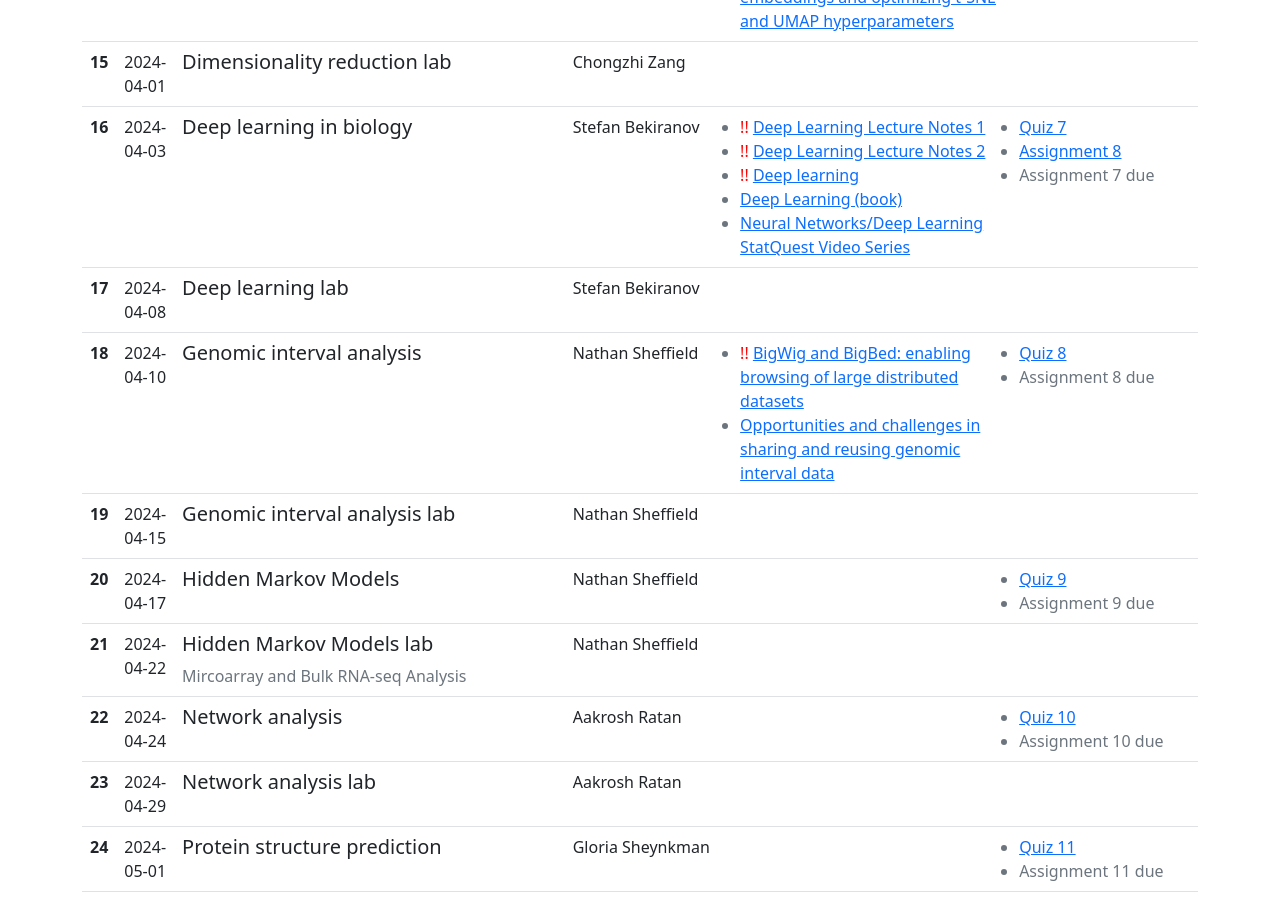
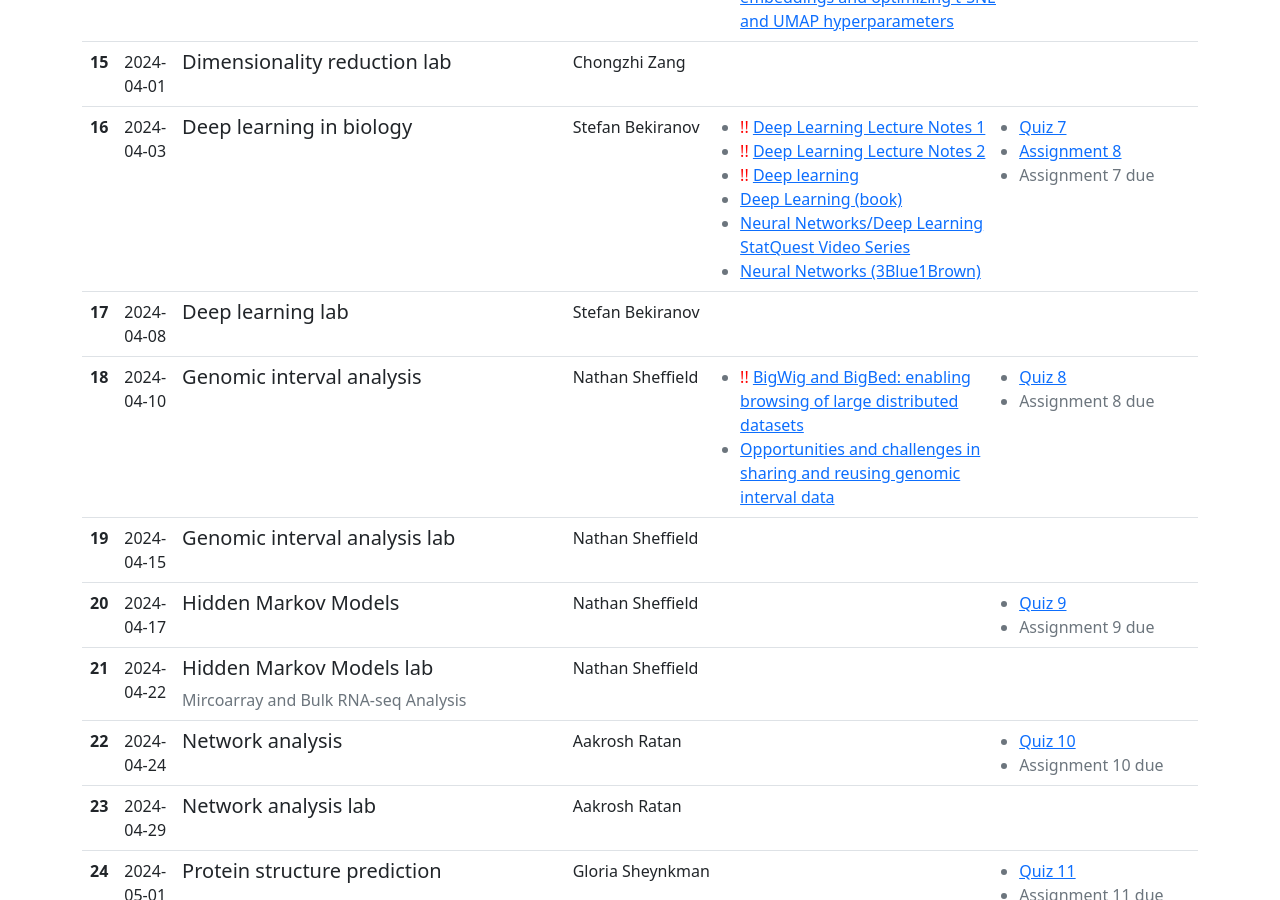
Before and after one commit to uvacobi/compbio2025, a Jekyll site: the page built from index.md, in a window 1280 px wide and 900 px high, scrolled down 2805 px. Built offline with Jekyll 4.4.1, drawn with Linux system fonts in a browser that asks for light colours.

Commit message:
Update lectures.yaml
Added 3Blue1Brown NN video link

```diff
--- a/_data/lectures.yaml
+++ b/_data/lectures.yaml
@@ -249,6 +249,8 @@
         title: Deep Learning (book)
       - url: https://www.youtube.com/watch?v=CqOfi41LfDw&list=PLblh5JKOoLUIxGDQs4LFFD--41Vzf-ME1
         title: Neural Networks/Deep Learning StatQuest Video Series
+      - url: https://www.youtube.com/watch?v=aircAruvnKk&list=PLZHQObOWTQDNU6R1_67000Dx_ZCJB-3pi
+        title: Neural Networks (3Blue1Brown)
     assignments:
       - title: Quiz 7
         url: https://forms.gle/7HbocotR6Z1Qg5u68
```
